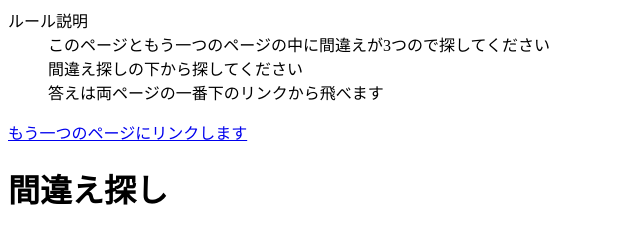
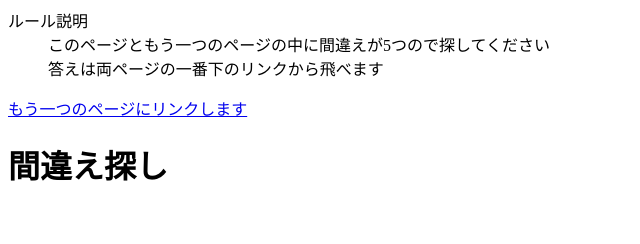
Before and after one commit to sugibuchiyuki/web-2024-2, a plain HTML site: page index.html in a window 1280 px wide. Shown: the whole page, without its empty margins (0-640 px from the left). Drawn offline with Linux system fonts and the light colour scheme.

Commit message:
Update index.html

```diff
--- a/index.html
+++ b/index.html
@@ -12,8 +12,7 @@
 
 <dl>
 <dt>ルール説明</dt>
-<dd>このページともう一つのページの中に間違えが3つので探してください</dd>
-<dd>間違え探しの下から探してください</dd>
+<dd>このページともう一つのページの中に間違えが5つので探してください</dd>
 <dd>答えは両ページの一番下のリンクから飛べます</dd>
 </dl>
 
```
